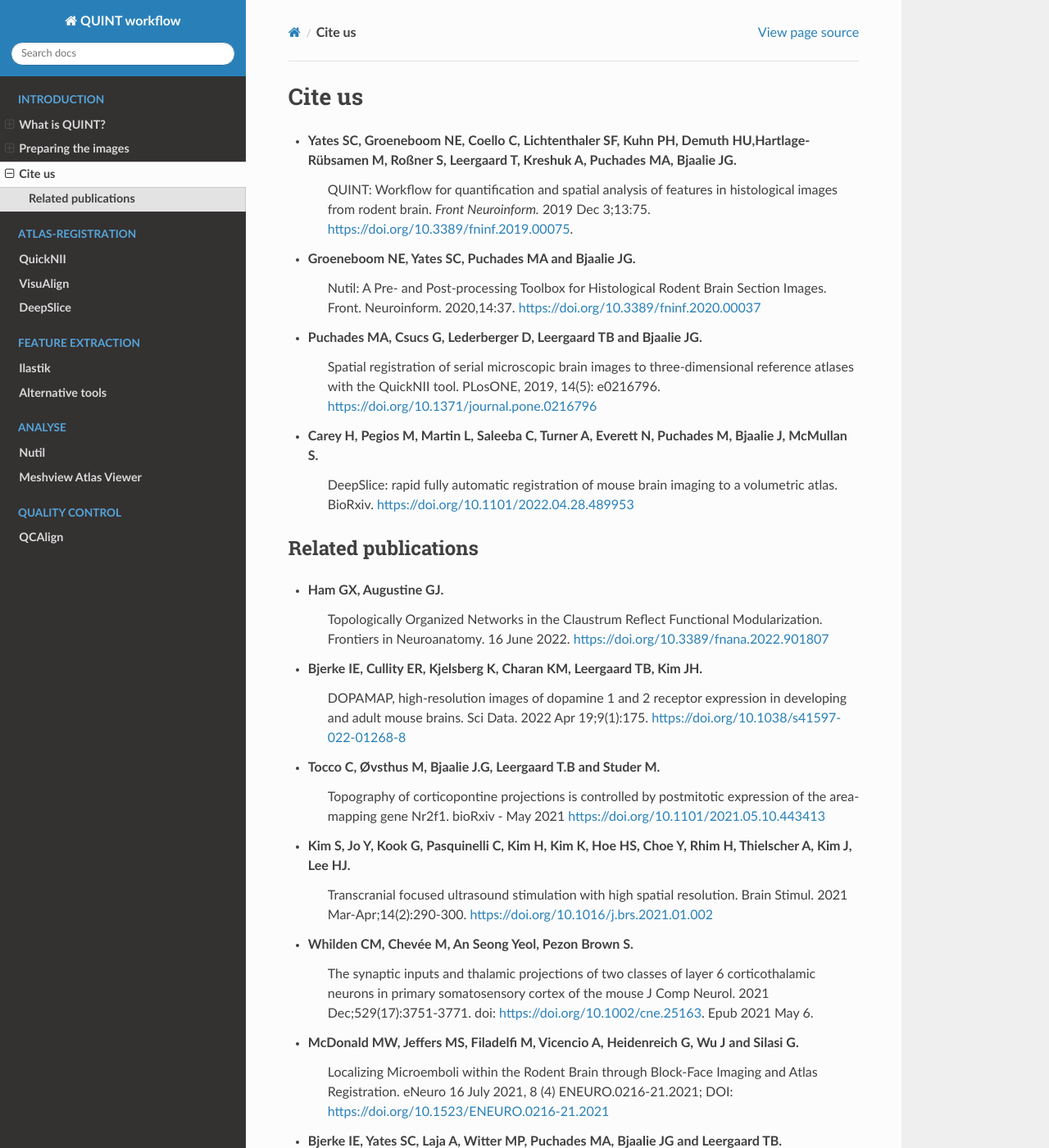
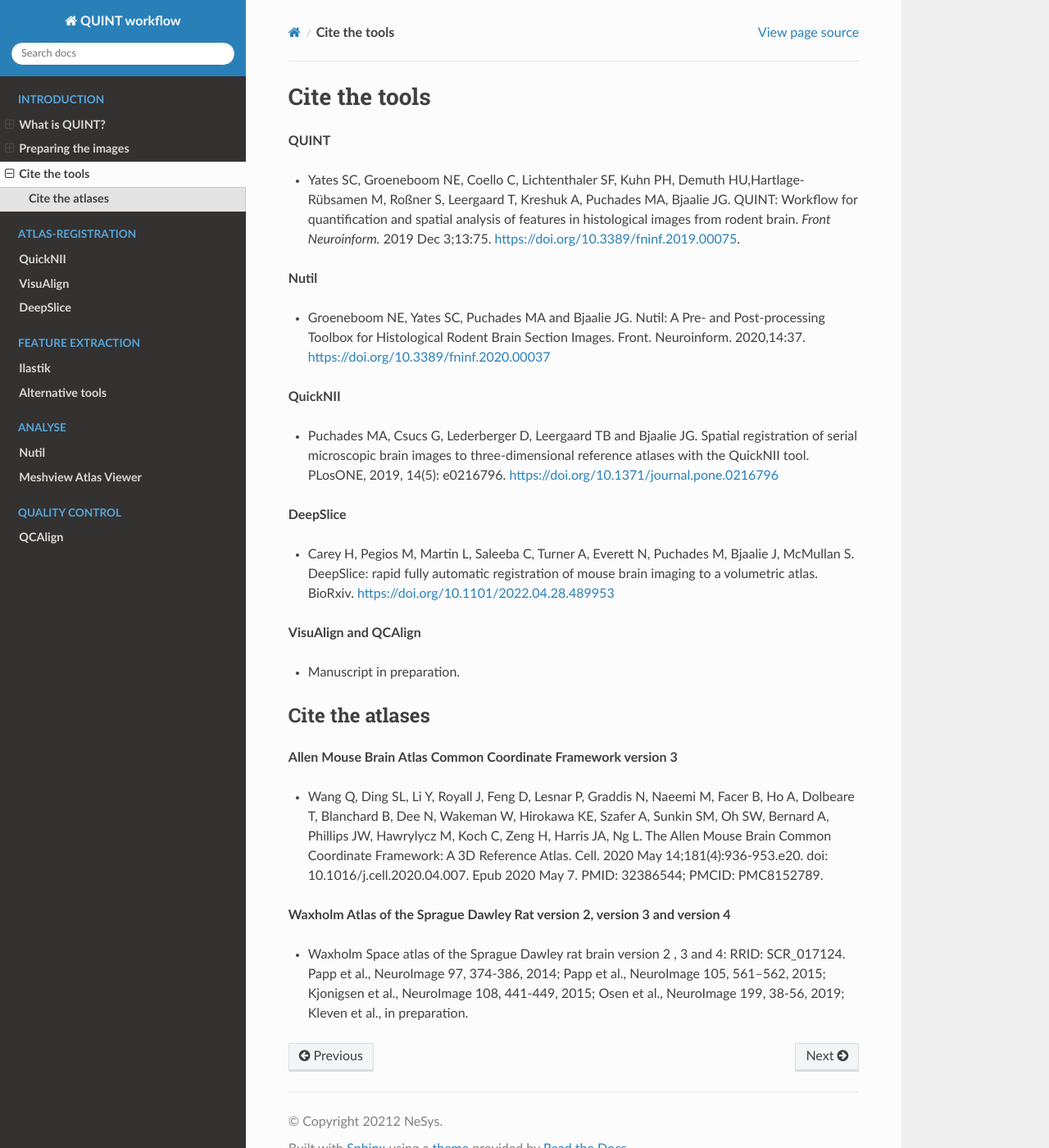
Before and after one commit to Neural-Systems-at-UIO/QUINT_workflow, a Sphinx documentation site: the page built from docs/Publications.rst, in a window 1280 px wide and 1400 px high. Shown: the whole window at 82% size. Built offline with Sphinx 7.4.7 and the Read the Docs theme 2.0.0, drawn with Linux system fonts in a browser that asks for light colours; some of the changed text lies outside the part shown.

Commit message:
Update Publications.rst

```diff
--- a/docs/Publications.rst
+++ b/docs/Publications.rst
@@ -1,51 +1,33 @@
-**Cite us**
-=============
+**Cite the tools**
+===================
 
-* Yates SC, Groeneboom NE, Coello C, Lichtenthaler SF, Kuhn PH, Demuth HU,Hartlage-Rübsamen M, Roßner S, Leergaard T, Kreshuk A, Puchades MA, Bjaalie JG.
-   QUINT: Workflow for quantification and spatial
-   analysis of features in histological images from rodent brain. *Front
-   Neuroinform.* 2019 Dec 3;13:75. https://doi.org/10.3389/fninf.2019.00075.
+**QUINT**
 
-* Groeneboom NE, Yates SC, Puchades MA and Bjaalie JG.
-   Nutil: A Pre- and Post-processing Toolbox for Histological Rodent Brain
-   Section Images. Front. Neuroinform. 2020,14:37. https://doi.org/10.3389/fninf.2020.00037
+* Yates SC, Groeneboom NE, Coello C, Lichtenthaler SF, Kuhn PH, Demuth HU,Hartlage-Rübsamen M, Roßner S, Leergaard T, Kreshuk A, Puchades MA, Bjaalie JG. QUINT: Workflow for quantification and spatial analysis of features in histological images from rodent brain. *Front Neuroinform.* 2019 Dec 3;13:75. https://doi.org/10.3389/fninf.2019.00075.
 
-* Puchades MA, Csucs G, Lederberger D, Leergaard TB and Bjaalie JG.
-   Spatial registration of serial microscopic brain images to
-   three-dimensional reference atlases with the QuickNII tool. PLosONE,
-   2019, 14(5): e0216796. https://doi.org/10.1371/journal.pone.0216796
+**Nutil**
 
-* Carey H, Pegios M, Martin L, Saleeba C, Turner A, Everett N, Puchades M, Bjaalie J, McMullan S.
-   DeepSlice: rapid fully automatic registration of mouse brain imaging to a volumetric atlas. BioRxiv. https://doi.org/10.1101/2022.04.28.489953
+* Groeneboom NE, Yates SC, Puchades MA and Bjaalie JG. Nutil: A Pre- and Post-processing Toolbox for Histological Rodent Brain Section Images. Front. Neuroinform. 2020,14:37. https://doi.org/10.3389/fninf.2020.00037
 
-**Related publications**
--------------------------
+**QuickNII**
 
+* Puchades MA, Csucs G, Lederberger D, Leergaard TB and Bjaalie JG. Spatial registration of serial microscopic brain images to three-dimensional reference atlases with the QuickNII tool. PLosONE, 2019, 14(5): e0216796. https://doi.org/10.1371/journal.pone.0216796
 
-* Ham GX, Augustine GJ.
-   Topologically Organized Networks in the Claustrum Reflect Functional Modularization. Frontiers in Neuroanatomy. 16 June 2022.
-   https://doi.org/10.3389/fnana.2022.901807
+**DeepSlice**
 
-* Bjerke IE, Cullity ER, Kjelsberg K, Charan KM, Leergaard TB, Kim JH.
-   DOPAMAP, high-resolution images of dopamine 1 and 2 receptor expression in developing and adult mouse brains.
-   Sci Data. 2022 Apr 19;9(1):175. https://doi.org/10.1038/s41597-022-01268-8
+* Carey H, Pegios M, Martin L, Saleeba C, Turner A, Everett N, Puchades M, Bjaalie J, McMullan S. DeepSlice: rapid fully automatic registration of mouse brain imaging to a volumetric atlas. BioRxiv. https://doi.org/10.1101/2022.04.28.489953
 
-* Tocco C, Øvsthus M, Bjaalie J.G, Leergaard T.B and Studer M.
-   Topography of corticopontine projections is controlled by postmitotic expression of the area-mapping gene Nr2f1.
-   bioRxiv - May 2021 https://doi.org/10.1101/2021.05.10.443413
+**VisuAlign and QCAlign**
 
-* Kim S, Jo Y, Kook G, Pasquinelli C, Kim H, Kim K, Hoe HS, Choe Y, Rhim H, Thielscher A, Kim J, Lee HJ.
-   Transcranial focused ultrasound stimulation with high spatial resolution.
-   Brain Stimul. 2021 Mar-Apr;14(2):290-300. https://doi.org/10.1016/j.brs.2021.01.002
+* Manuscript in preparation.
 
-* Whilden CM, Chevée M, An Seong Yeol,  Pezon Brown S.
-   The synaptic inputs and thalamic projections of two classes of layer 6 corticothalamic neurons in primary somatosensory cortex of the mouse
-   J Comp Neurol. 2021 Dec;529(17):3751-3771. doi: https://doi.org/10.1002/cne.25163. Epub 2021 May 6.
+**Cite the atlases**
+---------------------
 
-* McDonald MW, Jeffers MS, Filadelfi M, Vicencio A, Heidenreich G, Wu J and Silasi G.
-   Localizing Microemboli within the Rodent Brain through Block-Face Imaging and Atlas Registration. eNeuro 16 July 2021, 8 (4) ENEURO.0216-21.2021;
-   DOI: https://doi.org/10.1523/ENEURO.0216-21.2021
+**Allen Mouse Brain Atlas Common Coordinate Framework version 3**
 
-* Bjerke IE, Yates SC, Laja A, Witter MP, Puchades MA, Bjaalie JG and Leergaard TB.
-   Densities and numbers of calbindin and parvalbumin
-   positive neurons across the rat and mouse brain. 2021, iScience.https://doi.org/10.1016/j.isci.2020.101906
+* Wang Q, Ding SL, Li Y, Royall J, Feng D, Lesnar P, Graddis N, Naeemi M, Facer B, Ho A, Dolbeare T, Blanchard B, Dee N, Wakeman W, Hirokawa KE, Szafer A, Sunkin SM, Oh SW, Bernard A, Phillips JW, Hawrylycz M, Koch C, Zeng H, Harris JA, Ng L. The Allen Mouse Brain Common Coordinate Framework: A 3D Reference Atlas. Cell. 2020 May 14;181(4):936-953.e20. doi: 10.1016/j.cell.2020.04.007. Epub 2020 May 7. PMID: 32386544; PMCID: PMC8152789.
+
+**Waxholm Atlas of the Sprague Dawley Rat version 2, version 3 and version 4**
+
+* Waxholm Space atlas of the Sprague Dawley rat brain version 2 , 3 and 4: RRID: SCR_017124. Papp et al., NeuroImage 97, 374-386, 2014; Papp et al., NeuroImage 105, 561–562, 2015; Kjonigsen et al., NeuroImage 108, 441-449, 2015; Osen et al., NeuroImage 199, 38-56, 2019; Kleven et al., in preparation.
```
